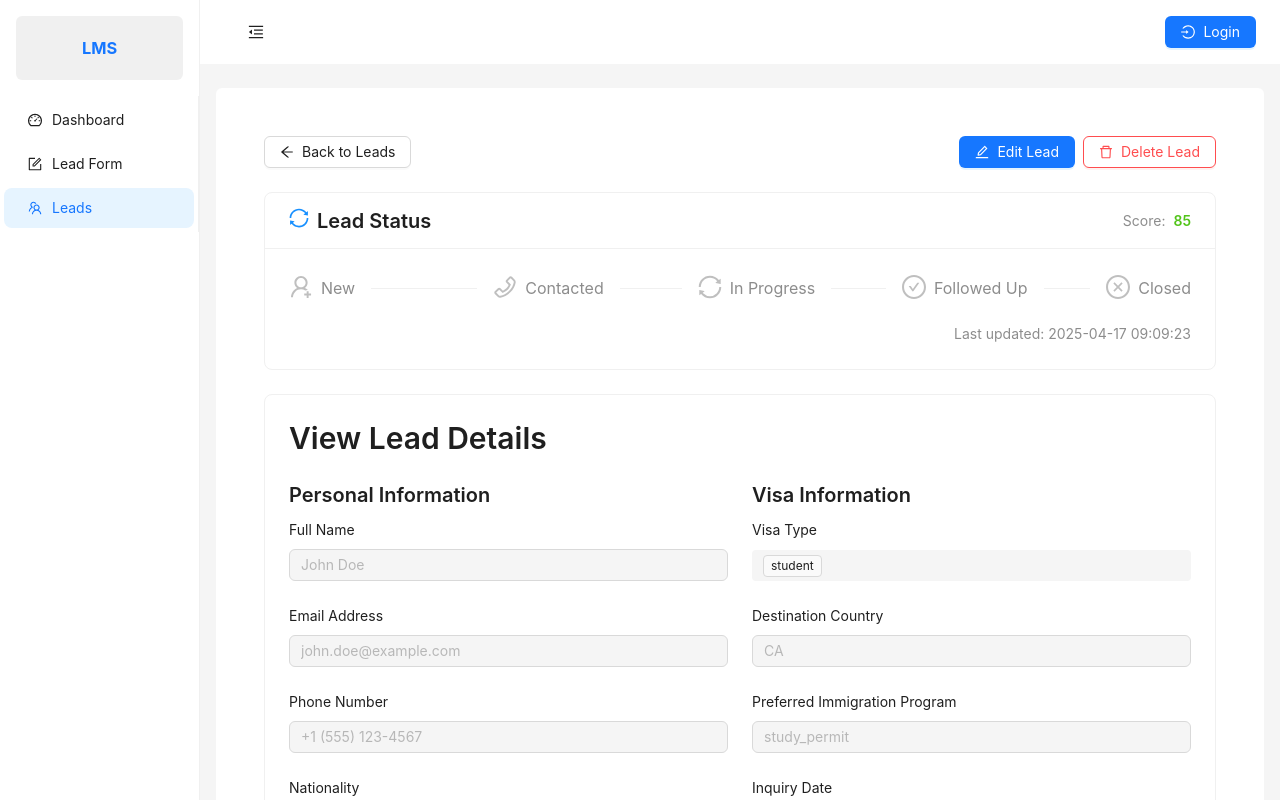
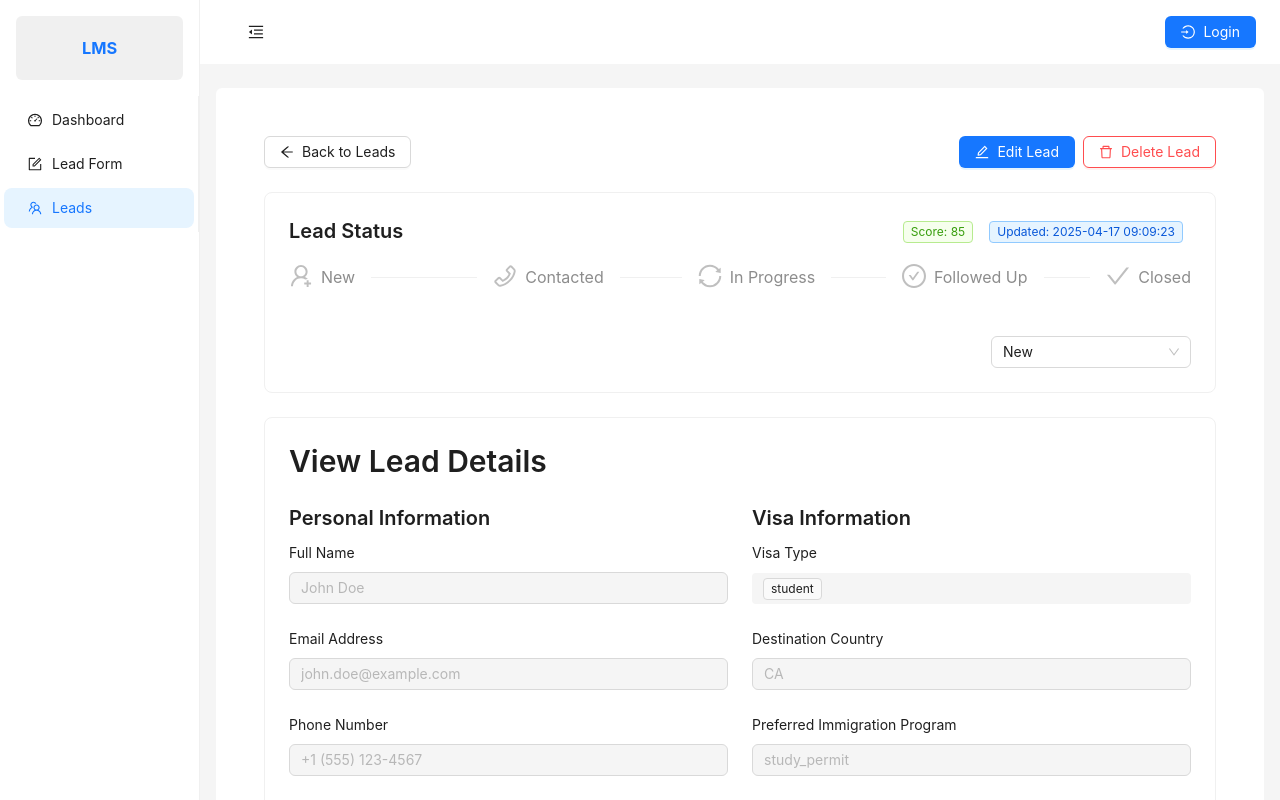
Before and after one commit to imanojprajapati/lead-management-system, a Next.js app: page /dashboard/leads/view/1 in a window 1280 px wide. Shown: the top 800 px of the page. Built offline with nearby package versions, Linux system fonts and the light colour scheme.

Commit message:
Update a Follow Up Timeline

```diff
--- a/src/components/LeadStatusTracker.js
+++ b/src/components/LeadStatusTracker.js
@@ -1,110 +1,139 @@
-import React from 'react';
-import { Steps, Card, Typography, Button, Space, message, Tooltip } from 'antd';
+import React, { useState } from 'react';
+import { Steps, Select, Card, message, Typography, Space, Tag } from 'antd';
 import {
   UserAddOutlined,
   PhoneOutlined,
   SyncOutlined,
   CheckCircleOutlined,
-  CloseCircleOutlined,
   CheckOutlined
 } from '@ant-design/icons';
+import PropTypes from 'prop-types';
 
-const { Title, Text } = Typography;
+const { Title } = Typography;
+const { Option } = Select;
 
-const LEAD_STAGES = [
+const LeadStatusTracker = ({
+  currentStatus,
+  onStatusChange,
+  leadScore = 0,
+  lastUpdated = null
+}) => {
+  const [loading, setLoading] = useState(false);
+
+  // Define the stages with their icons and colors
+  const stages = [
     {
       key: 'new',
       title: 'New',
       icon: <UserAddOutlined />,
-    description: 'Lead just created'
+      color: 'blue'
     },
     {
       key: 'contacted',
       title: 'Contacted',
       icon: <PhoneOutlined />,
-    description: 'Initial contact made'
+      color: 'cyan'
     },
     {
       key: 'in_progress',
       title: 'In Progress',
       icon: <SyncOutlined />,
-    description: 'Working on the lead'
+      color: 'orange'
     },
     {
       key: 'followed_up',
       title: 'Followed Up',
       icon: <CheckCircleOutlined />,
-    description: 'Follow-up completed'
+      color: 'purple'
     },
     {
       key: 'closed',
       title: 'Closed',
-    icon: <CloseCircleOutlined />,
-    description: 'Lead closed'
+      icon: <CheckOutlined />,
+      color: 'green'
     }
   ];
 
-const LeadStatusTracker = ({
-  currentStage,
-  onStageChange,
-  leadScore,
-  lastUpdated
-}) => {
-  const currentIndex = LEAD_STAGES.findIndex(stage => stage.key === currentStage);
+  // Find the current step index
+  const currentStepIndex = stages.findIndex(stage => stage.key === currentStatus);
 
-  const handleStageClick = (stage) => {
-    if (LEAD_STAGES.findIndex(s => s.key === stage.key) <= currentIndex + 1) {
-      onStageChange(stage.key);
-      message.success(`Lead status updated to ${stage.title}`);
-    } else {
-      message.warning('Cannot skip stages. Please complete the current stage first.');
+  // Handle status change
+  const handleStatusChange = async (newStatus) => {
+    if (newStatus === currentStatus) return;
+
+    setLoading(true);
+    try {
+      await onStatusChange(newStatus);
+      message.success(`Lead status updated to ${stages.find(s => s.key === newStatus).title}`);
+    } catch (error) {
+      message.error('Failed to update lead status');
+      console.error('Status update error:', error);
+    } finally {
+      setLoading(false);
     }
   };
 
+  // Get score color based on value
+  const getScoreColor = (score) => {
+    if (score >= 80) return 'green';
+    if (score >= 60) return 'orange';
+    return 'red';
+  };
+
   return (
-    <Card
-      title={
+    <Card className="lead-status-tracker">
+      <Space direction="vertical" size="middle" style={{ width: '100%' }}>
+        <div style={{ display: 'flex', justifyContent: 'space-between', alignItems: 'center' }}>
+          <Title level={4} style={{ margin: 0 }}>Lead Status</Title>
           <Space>
-          <SyncOutlined style={{ fontSize: '20px', color: '#1890ff' }} />
-          <Title level={4} style={{ margin: 0 }}>Lead Status</Title>
+            <Tag color={getScoreColor(leadScore)}>Score: {leadScore}</Tag>
+            {lastUpdated && (
+              <Tag color="blue">Updated: {lastUpdated}</Tag>
+            )}
           </Space>
-      }
-      extra={
-        <Space>
-          <Text type="secondary">Score: </Text>
-          <Text strong style={{
-            color: leadScore >= 80 ? '#52c41a' :
-                   leadScore >= 60 ? '#1890ff' :
-                   leadScore >= 40 ? '#faad14' : '#ff4d4f'
-          }}>
-            {leadScore}
-          </Text>
-        </Space>
-      }
-    >
+        </div>
+
         <Steps
-        current={currentIndex}
-        items={LEAD_STAGES.map(stage => ({
-          title: (
-            <Tooltip title={stage.description}>
-              <span>{stage.title}</span>
-            </Tooltip>
-          ),
+          current={currentStepIndex}
+          items={stages.map(stage => ({
+            title: stage.title,
             icon: stage.icon,
-          status: stage.key === currentStage ? 'process' :
-                 LEAD_STAGES.findIndex(s => s.key === stage.key) < currentIndex ? 'finish' : 'wait',
-          onClick: () => handleStageClick(stage)
+            status: currentStepIndex > stages.findIndex(s => s.key === stage.key)
+              ? 'finish'
+              : currentStepIndex === stages.findIndex(s => s.key === stage.key)
+                ? 'process'
+                : 'wait'
           }))}
-        style={{ cursor: 'pointer' }}
+          style={{ marginBottom: 24 }}
         />
 
-      <div style={{ marginTop: 16, textAlign: 'right' }}>
-        <Text type="secondary">
-          Last updated: {lastUpdated}
-        </Text>
+        <div style={{ display: 'flex', justifyContent: 'flex-end' }}>
+          <Select
+            value={currentStatus}
+            onChange={handleStatusChange}
+            style={{ width: 200 }}
+            loading={loading}
+          >
+            {stages.map(stage => (
+              <Option key={stage.key} value={stage.key}>
+                <Space>
+                  {stage.icon}
+                  {stage.title}
+                </Space>
+              </Option>
+            ))}
+          </Select>
         </div>
+      </Space>
     </Card>
   );
 };
 
+LeadStatusTracker.propTypes = {
+  currentStatus: PropTypes.oneOf(['new', 'contacted', 'in_progress', 'followed_up', 'closed']).isRequired,
+  onStatusChange: PropTypes.func.isRequired,
+  leadScore: PropTypes.number,
+  lastUpdated: PropTypes.string
+};
+
 export default LeadStatusTracker;
--- a/src/pages/dashboard/leads/view/[id].js
+++ b/src/pages/dashboard/leads/view/[id].js
@@ -177,6 +177,7 @@ const ViewLeadPage = () => {
       message.success('Lead stage updated successfully');
     } catch (error) {
       message.error('Failed to update lead stage');
+      throw error; // Re-throw to let the component handle the error
     }
   };
 
@@ -213,8 +214,8 @@ const ViewLeadPage = () => {
         </Space>
 
         <LeadStatusTracker
-          currentStage={lead?.leadStage || 'new'}
-          onStageChange={handleStageChange}
+          currentStatus={lead?.leadStage || 'new'}
+          onStatusChange={handleStageChange}
           leadScore={lead?.leadScore || 0}
           lastUpdated={lead?.lastUpdated || dayjs().format('YYYY-MM-DD HH:mm:ss')}
         />
```
Also changed, not shown: src/components/LeadForm.js (indentation only). Lines whose indentation alone changed are shown as unchanged.
